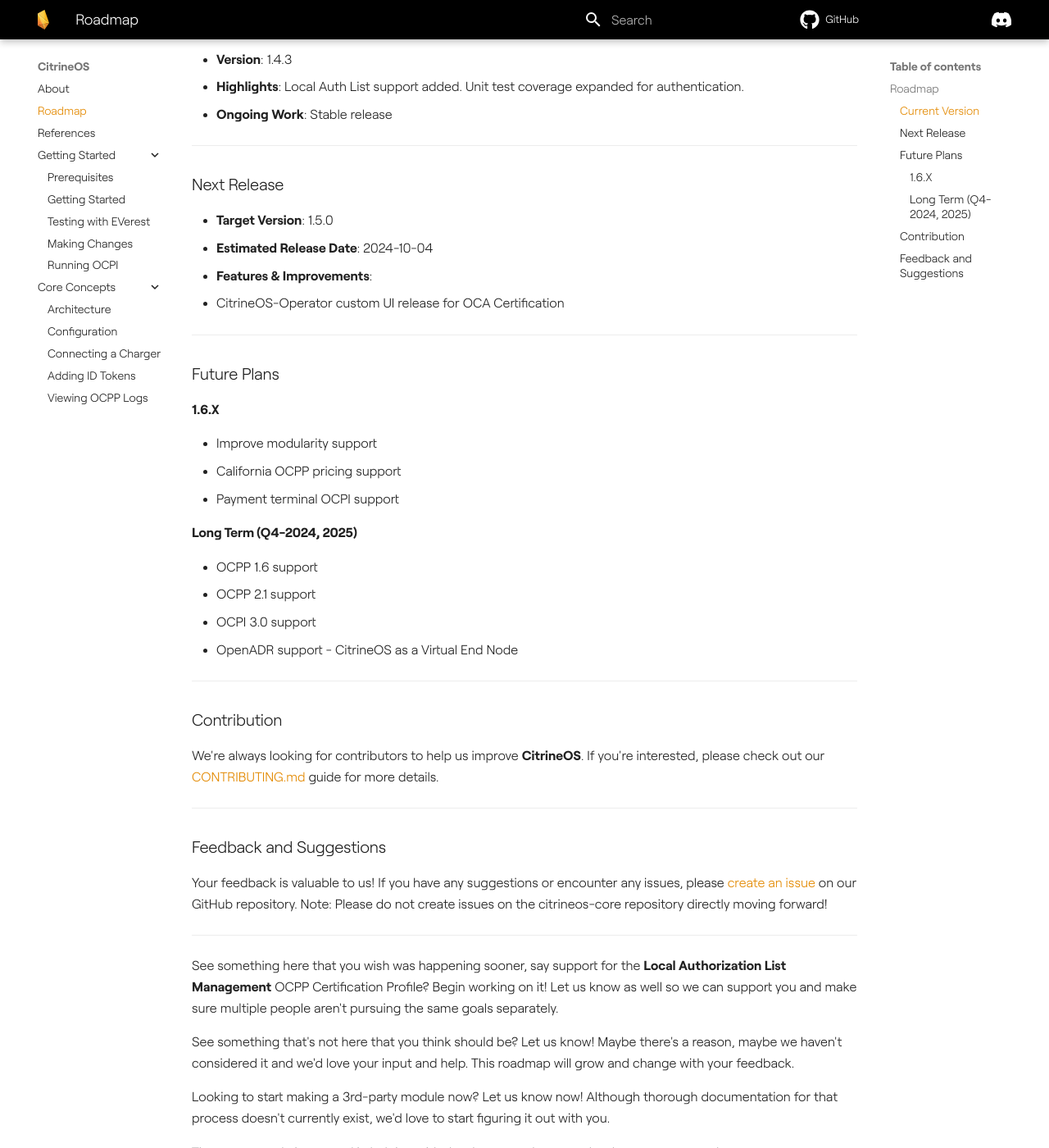
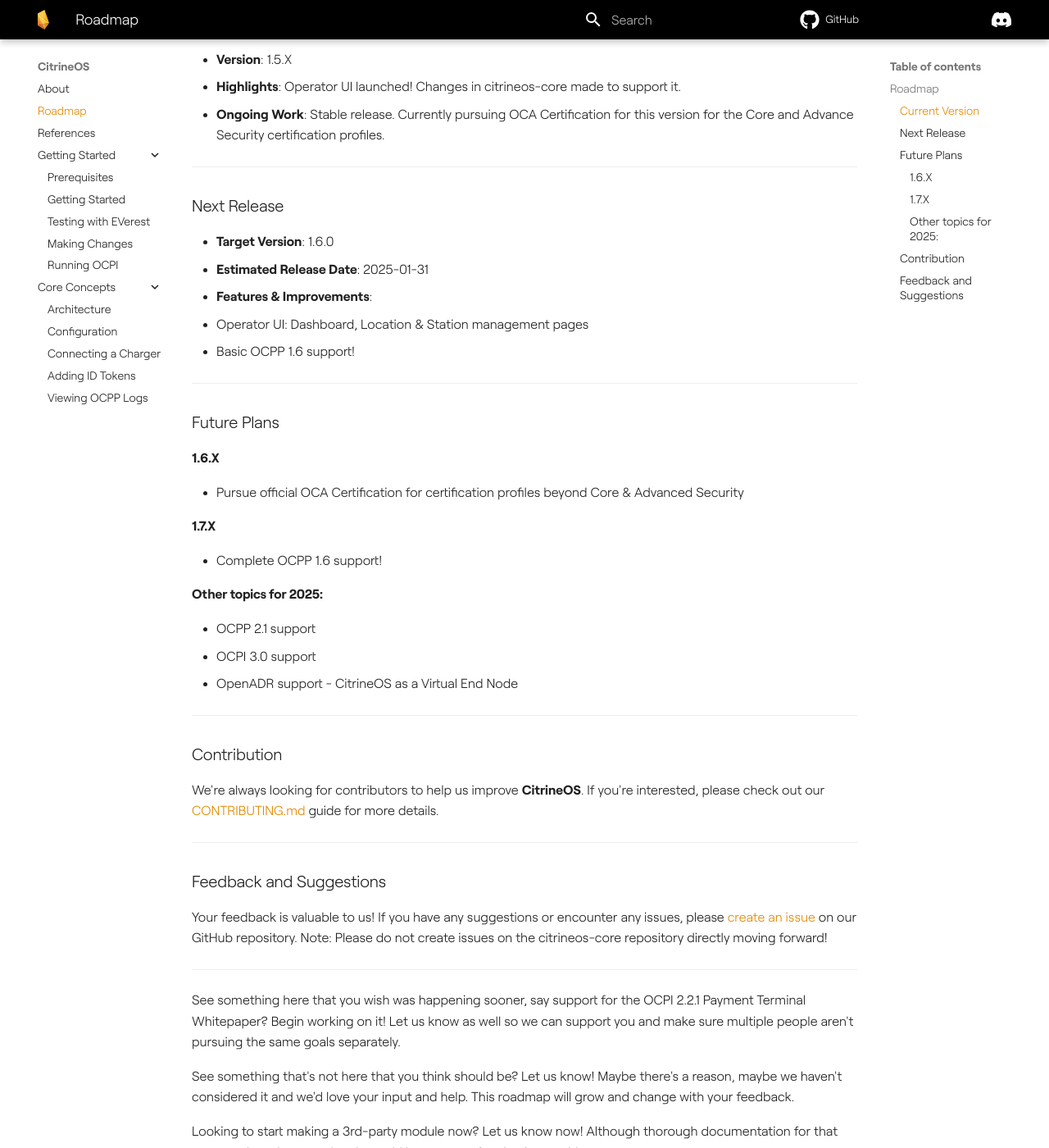
Before and after one commit to citrineos/citrineos.github.io, an MkDocs documentation site: the page built from docs/roadmap.md, in a window 1280 px wide and 1400 px high, scrolled down 217 px. Shown: the whole window at 82% size. Built offline with MkDocs 1.6.1 and Material for MkDocs 9.7.7, drawn with Linux system fonts in a browser that asks for light colours; plug-ins that fetch from the network failed and are left out; comment, search, counter and statistics services are not loaded; the version menu is left out.

Commit message:
Updated Roadmap for 1.5.0

```diff
--- a/docs/roadmap.md
+++ b/docs/roadmap.md
@@ -6,30 +6,31 @@
 
 ## Current Version
 
-- **Version**: 1.4.3
-- **Highlights**: Local Auth List support added. Unit test coverage expanded for authentication.
-- **Ongoing Work**: Stable release
+- **Version**: 1.5.X
+- **Highlights**: Operator UI launched! Changes in citrineos-core made to support it.
+- **Ongoing Work**: Stable release. Currently pursuing OCA Certification for this version for the Core and Advance Security certification profiles.
 
 ---
 
 ## Next Release
 
-- **Target Version**: 1.5.0
-- **Estimated Release Date**: 2024-10-04
+- **Target Version**: 1.6.0
+- **Estimated Release Date**: 2025-01-31
 - **Features & Improvements**:
-  - CitrineOS-Operator custom UI release for OCA Certification
+  - Operator UI: Dashboard, Location & Station management pages
+  - Basic OCPP 1.6 support!
 
 ---
 
 ## Future Plans
 
 ### 1.6.X
-- Improve modularity support
-- California OCPP pricing support
-- Payment terminal OCPI support
+- Pursue official OCA Certification for certification profiles beyond Core & Advanced Security
 
-### Long Term (Q4-2024, 2025)
-- OCPP 1.6 support
+### 1.7.X
+- Complete OCPP 1.6 support!
+
+### Other topics for 2025:
 - OCPP 2.1 support
 - OCPI 3.0 support
 - OpenADR support - CitrineOS as a Virtual End Node
@@ -48,7 +49,7 @@
 
 ---
 
-See something here that you wish was happening sooner, say support for the **Local Authorization List Management** OCPP Certification Profile? Begin working on it! Let us know as well so we can support you and make sure multiple people aren't pursuing the same goals separately.
+See something here that you wish was happening sooner, say support for the OCPI 2.2.1 Payment Terminal Whitepaper? Begin working on it! Let us know as well so we can support you and make sure multiple people aren't pursuing the same goals separately.
 
 See something that's not here that you think should be? Let us know! Maybe there's a reason, maybe we haven't considered it and we'd love your input and help. This roadmap will grow and change with your feedback.
 
```
Also changed, not shown: other parts of docs/roadmap.md (+0 -2 lines).
